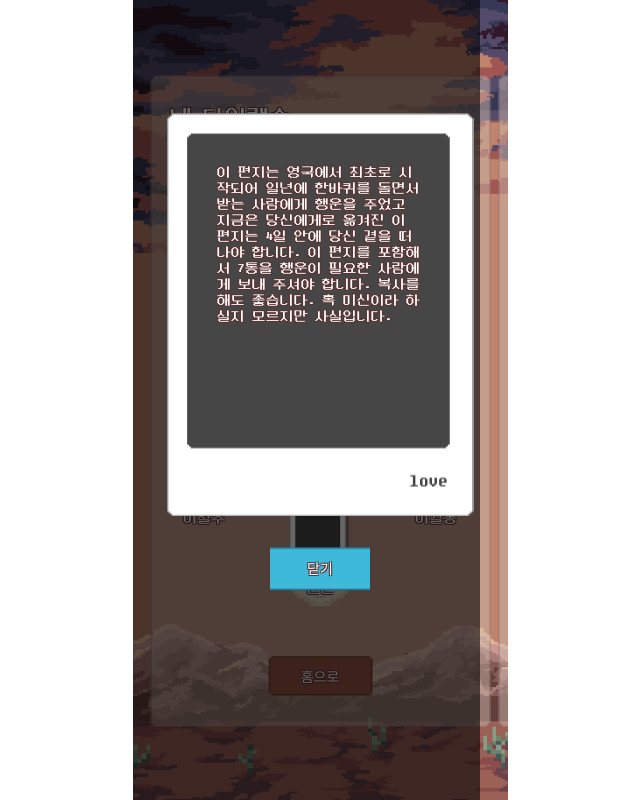
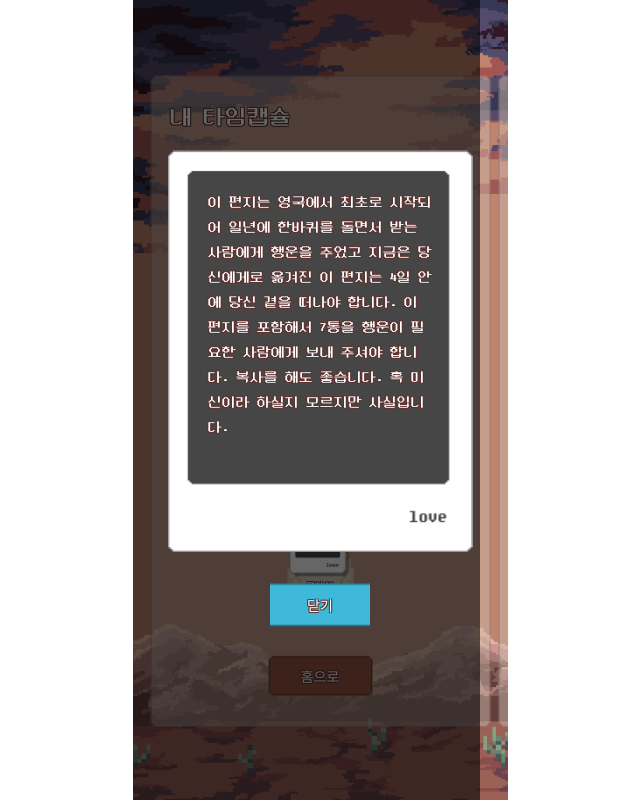
Before and after one commit to KwonSeungwon/timecapsule, a Vue app in the folder vue/: page /mypage in a window 1280 px wide. Both pictures are taken after a click on the button 640 px from the left and 258 px from the top of the page. Shown: the whole page, without its empty margins (320-960 px from the left). Built offline with nearby package versions, Linux system fonts and the light colour scheme.

Commit message:
편지별 위치 설정

```diff
--- a/vue/src/components/Letter.vue
+++ b/vue/src/components/Letter.vue
@@ -62,10 +62,10 @@ export default {
 }
 
 .popup .body {
-  width: 207px;
-  height: 303px;
-  padding: 50px;
-  margin: 30% auto 30px;
+  width: 225px;
+  height: 322px;
+  padding: 40px;
+  margin: 40% auto 30px;
 }
 
 .popup.sheepskin .body {
@@ -85,6 +85,28 @@ export default {
   background-size: cover;
 }
 
+.popup .body span {
+  display: inline-block;
+}
+
+.popup.note .body span {
+  margin-top: -16px;
+  line-height: 35.5px;
+}
+
+.popup.letter .body span {
+  line-height: 41px;
+  margin-top: 12px;
+}
+.popup.polaroid .body span {
+  line-height: 25px;
+}
+
+.popup.sheepskin .body span {
+  margin-top: 10px;
+  line-height: 25px;
+}
+
 .popup .footer {
   text-align: center;
 }
--- a/vue/src/components/myCapsule.vue
+++ b/vue/src/components/myCapsule.vue
@@ -69,10 +69,10 @@ export default {
       let first = ['김', '박', '이', '최', '황', '권', '조'];
       let last = ['철수', '영희', '길동', '동건', '빈', '성수', '현수', '승원'];
       let contents = [
-          '안녕 반가워 다음에 또만나',
-          '너를 때려 주고 싶어',
-          '빌린돈 값아',
-          '메세지 보내지 말아줄래',
+          '안녕 반가워 다음에 또만나. 안녕 반가워 다음에 또만나. 안녕 반가워 다음에 또만나. 안녕 반가워 다음에 또만나. 안녕 반가워 다음에 또만나.',
+          '너를 때려 주고 싶어 흠씬 때려주고 싶어. 너를 때려 주고 싶어 흠씬 때려주고 싶어. 너를 때려 주고 싶어 흠씬 때려주고 싶어',
+          '빌린돈 값아 너때문에 내가 돈이 없어서 지금 너무 많이 힘들단다 제발 돈좀 갚아라.',
+          '메세지 보내지 말아줄래 너같은 아이는 진짜별로야 앞으로 아는척 제발 하지 말아줘.',
           '이 편지는 영국에서 최초로 시작되어 일년에 한바퀴를 돌면서 받는 사람에게 행운을 주었고 지금은 당신에게로 옮겨진 이 편지는 4일 안에 당신 곁을 떠나야 합니다. 이 편지를 포함해서 7통을 행운이 필요한 사람에게 보내 주셔야 합니다. 복사를 해도 좋습니다. 혹 미신이라 하실지 모르지만 사실입니다.'
       ];
 
@@ -283,4 +283,6 @@ export default {
 }
 
 
+
+
 </style>
```
